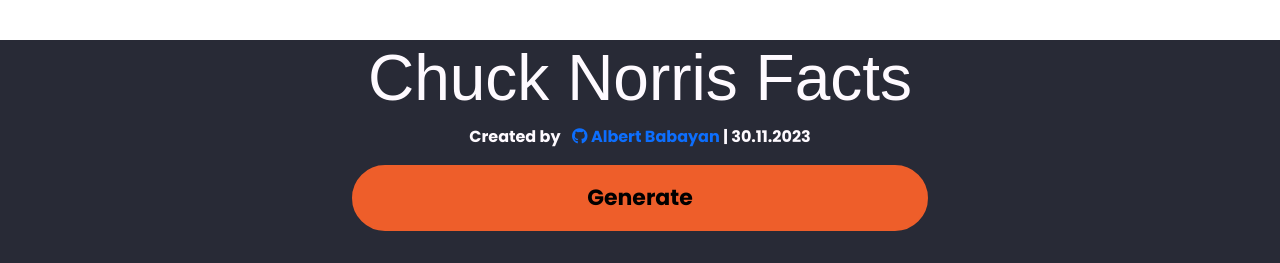
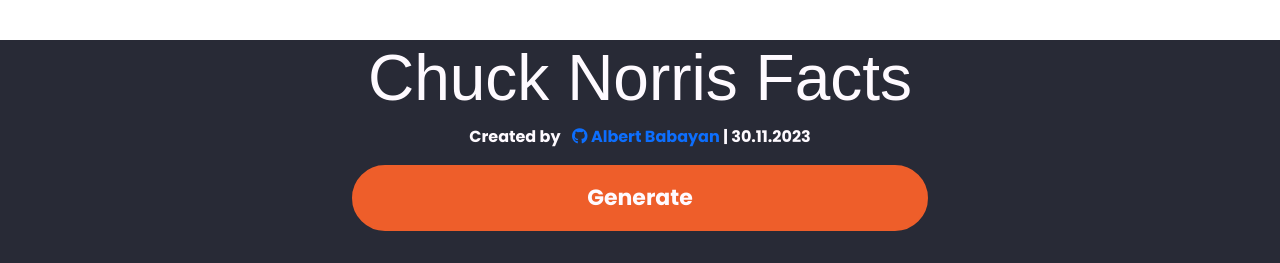
Before and after one commit to AlbertBabaiani/chuck_noriis, a website built with Vite: page index.html in a window 1280 px wide. Shown: the top 263 px of the page. Built offline with nearby package versions, Linux system fonts and the light colour scheme; no server answers; a web font is replaced by a local one.

Commit message:
btn color

```diff
--- a/src/assets/Visibility.ts
+++ b/src/assets/Visibility.ts
@@ -168,11 +168,9 @@ export default class Show extends Show_i{
 
                 if(Main.instance.get_selected_categories.length === 0){
                     Show.instance.clear_all_btn.disabled = true;
-                    console.log(Show.instance.clear_all_btn.disabled, Main.instance.get_selected_categories.length)
                 }
                 else{
                     Show.instance.clear_all_btn.disabled = false;
-                    console.log(Show.instance.clear_all_btn.disabled, Main.instance.get_selected_categories.length)
                 }
             })
 
--- a/src/style.scss
+++ b/src/style.scss
@@ -156,6 +156,7 @@ main{
       border-radius: 100vmax;
       padding: 0.9rem;
       border: 2px solid $primary;
+      color: $text;
 
       font-size: map-get($font-sizes, x-large);
       font-weight: bold;
```
Also changed, not shown: index.html (+0 -36 lines), dist/index.html, 4 other files.
